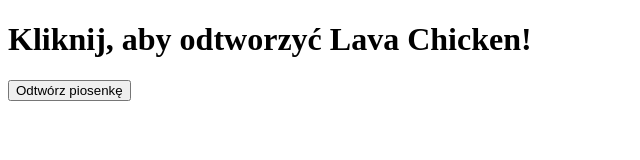
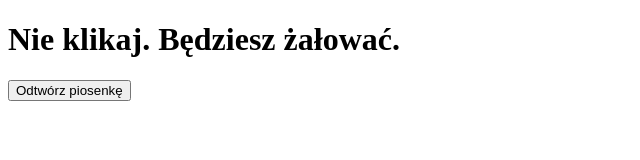
Before and after one commit to Wirustrojan483/wybierz_m-drze, a plain HTML site: page index.html in a window 1280 px wide. Shown: the whole page, without its empty margins (0-640 px from the left). Drawn offline with Linux system fonts and the light colour scheme.

Commit message:
Update index.html

```diff
--- a/index.html
+++ b/index.html
@@ -1,10 +1,10 @@
 <!DOCTYPE html>
 <html>
 <head>
-    <title>Odtwórz Lava Chicken</title>
+    <title>Wybierz mądrze</title>
 </head>
 <body>
-    <h1>Kliknij, aby odtworzyć Lava Chicken!</h1>
+    <h1>Nie klikaj. Będziesz żałować.</h1>
     <button onclick="openSong()">Odtwórz piosenkę</button>
 
     <script>
```
